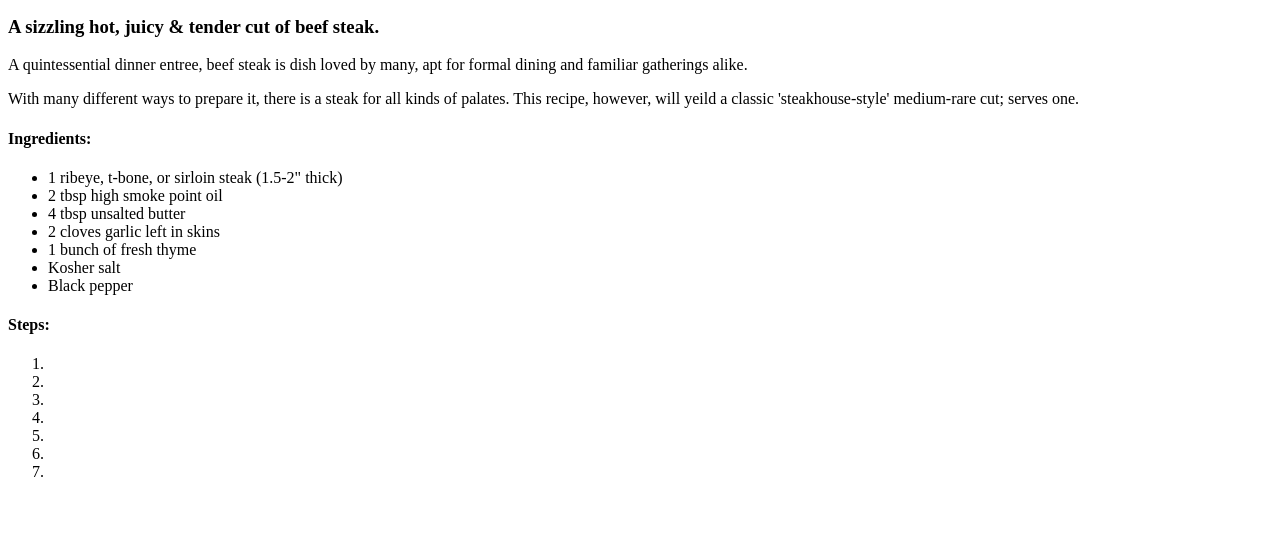
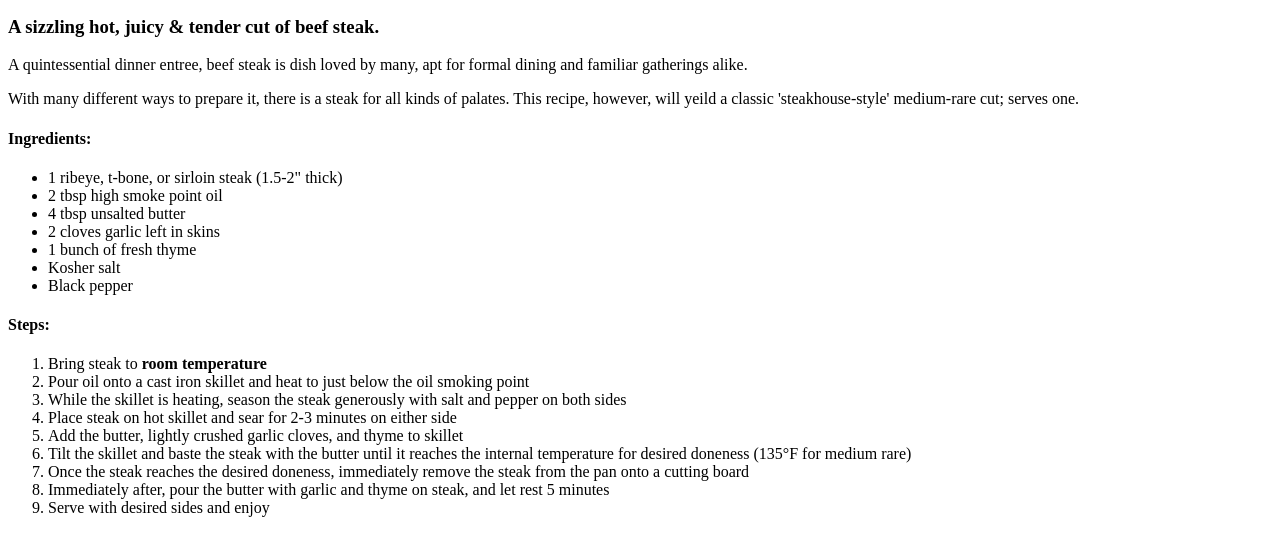
Before and after one commit to tobbiforhire/odin-recipes, a plain HTML site: page recipes/steak.html in a window 1280 px wide. Shown: the part 107-662 px from the top of the page. Drawn offline with Linux system fonts and the light colour scheme.

Commit message:
Add cooking instructions to steak recipe page

```diff
--- a/recipes/steak.html
+++ b/recipes/steak.html
@@ -22,13 +22,15 @@
         </ul>
         <h4>Steps:</h4>
         <ol>
-            <li></li>
-            <li></li>
-            <li></li>
-            <li></li>
-            <li></li>
-            <li></li>
-            <li></li>
+            <li>Bring steak to <strong>room temperature</strong></li>
+            <li>Pour oil onto a cast iron skillet and heat to just below the oil smoking point</li>
+            <li>While the skillet is heating, season the steak generously with salt and pepper on both sides</li>
+            <li>Place steak on hot skillet and sear for 2-3 minutes on either side</li>
+            <li>Add the butter, lightly crushed garlic cloves, and thyme to skillet</li>
+            <li>Tilt the skillet and baste the steak with the butter until it reaches the internal temperature for desired doneness (135°F for medium rare)</li>
+            <li>Once the steak reaches the desired doneness, immediately remove the steak from the pan onto a cutting board</li>
+            <li>Immediately after, pour the butter with garlic and thyme on steak, and let rest 5 minutes</li>
+            <li>Serve with desired sides and enjoy</li>
         </ol>
     </body>
 </html>
```
